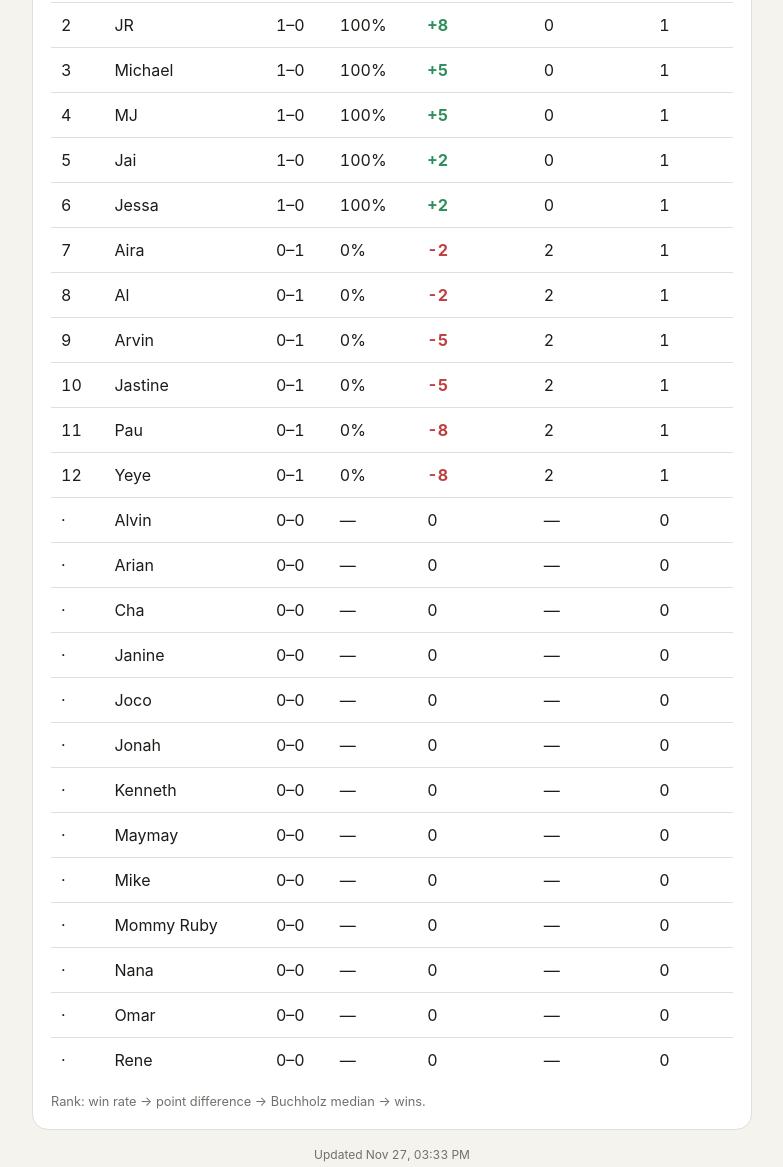
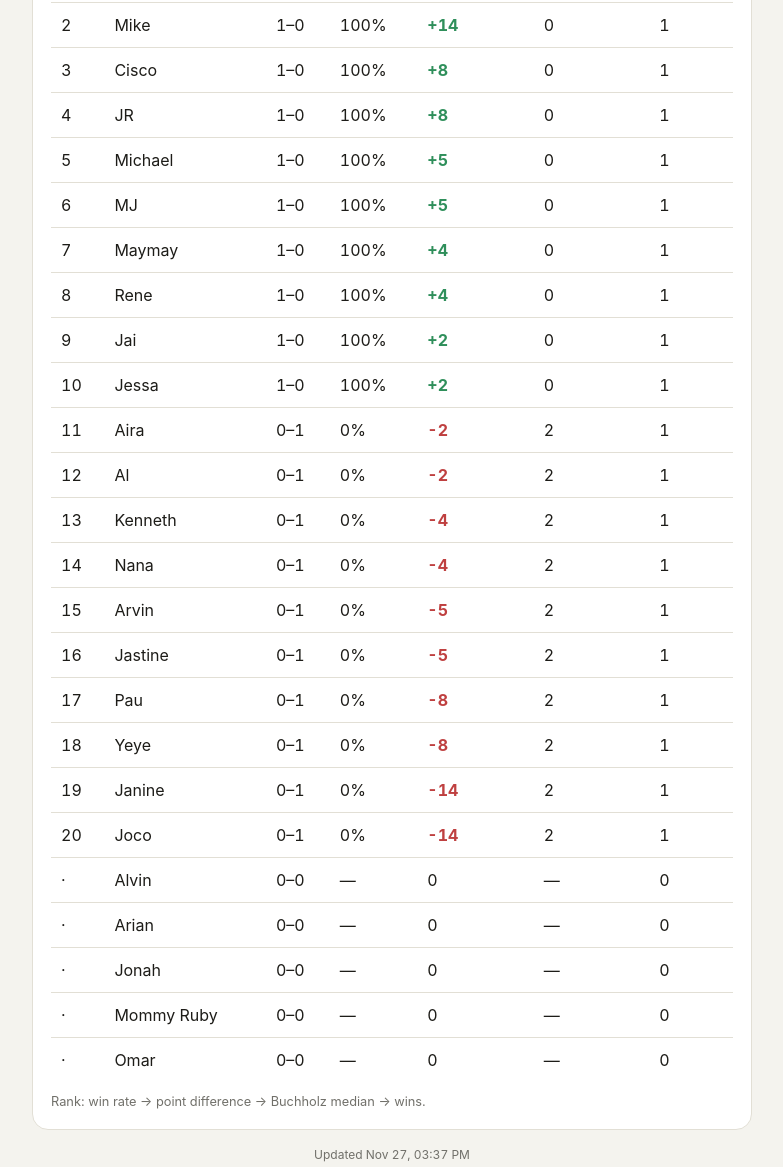
Before and after one commit to mjmatibag/badminton-standings, a plain HTML site: page index.html in a window 1280 px wide. Shown: the part 227-1394 px from the top of the page, without its empty margins (248-1031 px from the left). Drawn offline with Linux system fonts and the light colour scheme.

Commit message:
Fix session merge tie-break (same-started copies lost newer matches); cache-bust page fetch
Co-Authored-By: Claude Code <noreply@anthropic.com>

```diff
--- a/index.html
+++ b/index.html
@@ -136,7 +136,9 @@ function render(d){
     <p class="updated">${d.updated ? `Updated ${esc(fmtTime(d.updated))}` : ''}</p>`;
 }
 
-fetch('standings.json')
+// Cache-bust: GitHub Pages serves standings.json with a 10-minute cache,
+// so a plain reload can show stale data — the query key bypasses it
+fetch('standings.json?v=' + Date.now())
   .then(r => { if (!r.ok) throw new Error(r.status); return r.json(); })
   .then(render)
   .catch(() => render(null));
--- a/standings.json
+++ b/standings.json
@@ -1,10 +1,28 @@
 {
   "sample": false,
   "ended": false,
-  "updated": 1795793616185,
+  "updated": 1795793841647,
   "sessionDate": 1795791000225,
   "champions": [],
   "rows": [
+    {
+      "name": "Cha",
+      "games": 1,
+      "wins": 1,
+      "losses": 0,
+      "winRate": 1,
+      "pd": 14,
+      "buchholz": 0
+    },
+    {
+      "name": "Mike",
+      "games": 1,
+      "wins": 1,
+      "losses": 0,
+      "winRate": 1,
+      "pd": 14,
+      "buchholz": 0
+    },
     {
       "name": "Cisco",
       "games": 1,
@@ -39,6 +57,24 @@
       "losses": 0,
       "winRate": 1,
       "pd": 5,
+      "buchholz": 0
+    },
+    {
+      "name": "Maymay",
+      "games": 1,
+      "wins": 1,
+      "losses": 0,
+      "winRate": 1,
+      "pd": 4,
+      "buchholz": 0
+    },
+    {
+      "name": "Rene",
+      "games": 1,
+      "wins": 1,
+      "losses": 0,
+      "winRate": 1,
+      "pd": 4,
       "buchholz": 0
     },
     {
@@ -78,6 +114,24 @@
       "buchholz": 2
     },
     {
+      "name": "Kenneth",
+      "games": 1,
+      "wins": 0,
+      "losses": 1,
+      "winRate": 0,
+      "pd": -4,
+      "buchholz": 2
+    },
+    {
+      "name": "Nana",
+      "games": 1,
+      "wins": 0,
+      "losses": 1,
+      "winRate": 0,
+      "pd": -4,
+      "buchholz": 2
+    },
+    {
       "name": "Arvin",
       "games": 1,
       "wins": 0,
@@ -114,6 +168,24 @@
       "buchholz": 2
     },
     {
+      "name": "Janine",
+      "games": 1,
+      "wins": 0,
+      "losses": 1,
+      "winRate": 0,
+      "pd": -14,
+      "buchholz": 2
+    },
+    {
+      "name": "Joco",
+      "games": 1,
+      "wins": 0,
+      "losses": 1,
+      "winRate": 0,
+      "pd": -14,
+      "buchholz": 2
+    },
+    {
       "name": "Alvin",
       "games": 0,
       "wins": 0,
@@ -132,61 +204,7 @@
       "buchholz": 0
     },
     {
-      "name": "Cha",
-      "games": 0,
-      "wins": 0,
-      "losses": 0,
-      "winRate": 0,
-      "pd": 0,
-      "buchholz": 0
-    },
-    {
-      "name": "Janine",
-      "games": 0,
-      "wins": 0,
-      "losses": 0,
-      "winRate": 0,
-      "pd": 0,
-      "buchholz": 0
-    },
-    {
-      "name": "Joco",
-      "games": 0,
-      "wins": 0,
-      "losses": 0,
-      "winRate": 0,
-      "pd": 0,
-      "buchholz": 0
-    },
-    {
       "name": "Jonah",
-      "games": 0,
-      "wins": 0,
-      "losses": 0,
-      "winRate": 0,
-      "pd": 0,
-      "buchholz": 0
-    },
-    {
-      "name": "Kenneth",
-      "games": 0,
-      "wins": 0,
-      "losses": 0,
-      "winRate": 0,
-      "pd": 0,
-      "buchholz": 0
-    },
-    {
-      "name": "Maymay",
-      "games": 0,
-      "wins": 0,
-      "losses": 0,
-      "winRate": 0,
-      "pd": 0,
-      "buchholz": 0
-    },
-    {
-      "name": "Mike",
       "games": 0,
       "wins": 0,
       "losses": 0,
@@ -204,25 +222,7 @@
       "buchholz": 0
     },
     {
-      "name": "Nana",
-      "games": 0,
-      "wins": 0,
-      "losses": 0,
-      "winRate": 0,
-      "pd": 0,
-      "buchholz": 0
-    },
-    {
       "name": "Omar",
-      "games": 0,
-      "wins": 0,
-      "losses": 0,
-      "winRate": 0,
-      "pd": 0,
-      "buchholz": 0
-    },
-    {
-      "name": "Rene",
       "games": 0,
       "wins": 0,
       "losses": 0,
```
Also changed, not shown: build-standings.js (+18 -15 lines).
